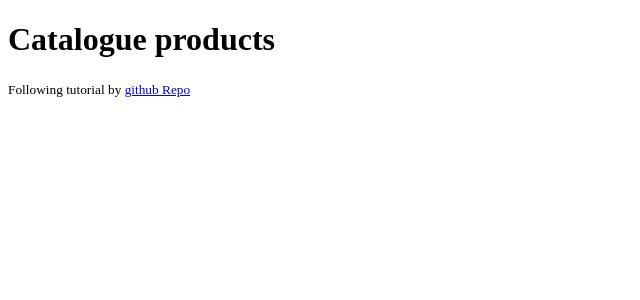
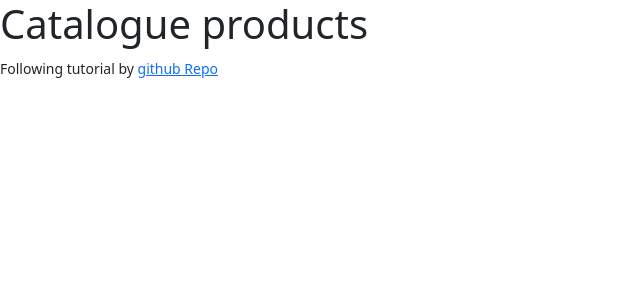
Before and after one commit to Lilish-Warrior/product-list, an Angular app: page / in a window 1280 px wide. Shown: the top 300 px of the page, without its empty margins (0-640 px from the left). Built offline with nearby package versions, Linux system fonts and the light colour scheme.

Commit message:
Add boostrap and font-awesome

```diff
--- a/package.json
+++ b/package.json
@@ -18,6 +18,8 @@
     "@angular/platform-browser": "^14.1.0",
     "@angular/platform-browser-dynamic": "^14.1.0",
     "@angular/router": "^14.1.0",
+    "bootstrap": "^5.2.3",
+    "font-awesome": "^4.7.0",
     "rxjs": "~7.5.0",
     "tslib": "^2.3.0",
     "zone.js": "~0.11.4"
--- a/src/styles.scss
+++ b/src/styles.scss
@@ -1 +1,3 @@
 /* You can add global styles to this file, and also import other style files */
+@import "~bootstrap/dist/css/bootstrap.min.css";
+@import "~font-awesome/css/font-awesome.min.css";
```
Also changed, not shown: 1 other file (tests, documents, lock files or other folders).
